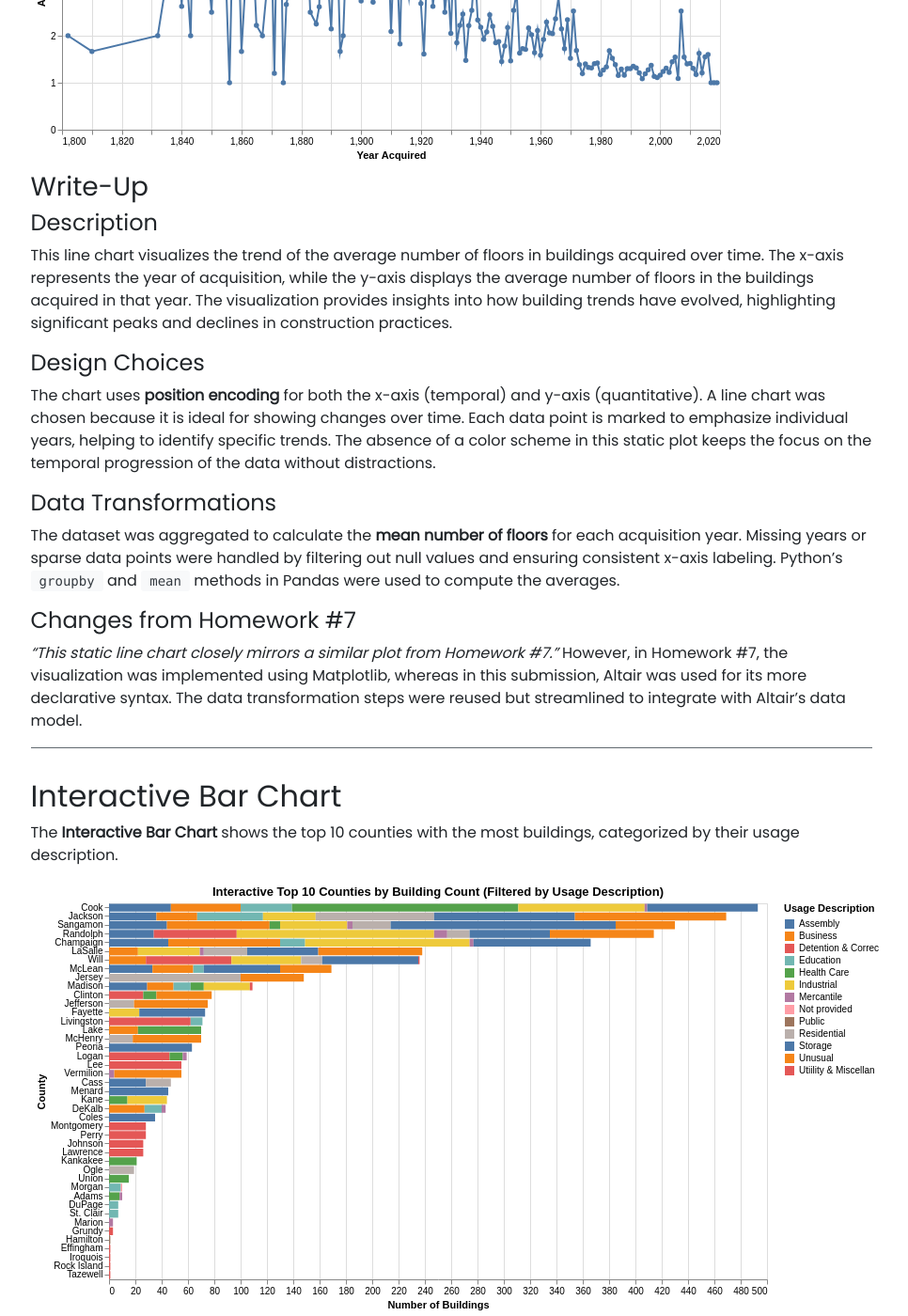
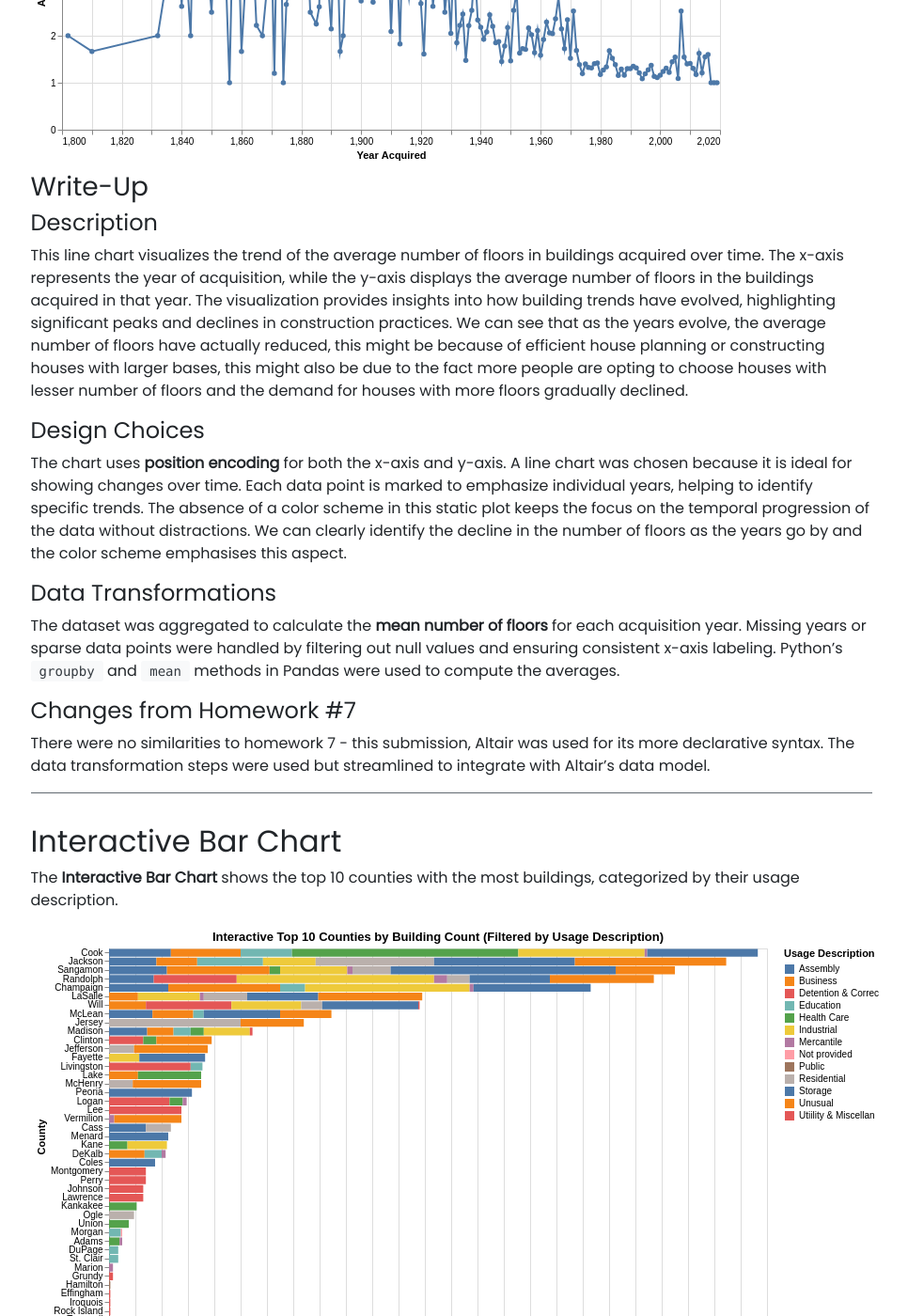
Before and after one commit to narenshetty98/narenshetty98.github.io, a Jekyll site: the page built from _projects/Building_inventory.md, in a window 1280 px wide and 1400 px high, scrolled down 811 px. Shown: the whole window at 94% size, without its empty margins (160-1126 px from the left). Built offline with Jekyll 4.4.1, drawn with Linux system fonts in a browser that asks for light colours; nearby versions of some CDN libraries; some of the changed text lies outside the part shown.

Commit message:
Update Building_inventory.md

```diff
--- a/_projects/Building_inventory.md
+++ b/_projects/Building_inventory.md
@@ -31,16 +31,16 @@ The **Static Line Chart** illustrates the average number of floors acquired by y
 ### Write-Up
 
 #### Description
-This line chart visualizes the trend of the average number of floors in buildings acquired over time. The x-axis represents the year of acquisition, while the y-axis displays the average number of floors in the buildings acquired in that year. The visualization provides insights into how building trends have evolved, highlighting significant peaks and declines in construction practices.
+This line chart visualizes the trend of the average number of floors in buildings acquired over time. The x-axis represents the year of acquisition, while the y-axis displays the average number of floors in the buildings acquired in that year. The visualization provides insights into how building trends have evolved, highlighting significant peaks and declines in construction practices. We can see that as the years evolve, the average number of floors have actually reduced, this might be because of efficient house planning or constructing houses with larger bases, this might also be due to the fact more people are opting to choose houses with lesser number of floors and the demand for houses with more floors gradually declined.
 
 #### Design Choices
-The chart uses **position encoding** for both the x-axis (temporal) and y-axis (quantitative). A line chart was chosen because it is ideal for showing changes over time. Each data point is marked to emphasize individual years, helping to identify specific trends. The absence of a color scheme in this static plot keeps the focus on the temporal progression of the data without distractions.
+The chart uses **position encoding** for both the x-axis  and y-axis. A line chart was chosen because it is ideal for showing changes over time. Each data point is marked to emphasize individual years, helping to identify specific trends. The absence of a color scheme in this static plot keeps the focus on the temporal progression of the data without distractions. We can clearly identify the decline in the number of floors as the years go by and the color scheme emphasises this aspect.
 
 #### Data Transformations
 The dataset was aggregated to calculate the **mean number of floors** for each acquisition year. Missing years or sparse data points were handled by filtering out null values and ensuring consistent x-axis labeling. Python’s `groupby` and `mean` methods in Pandas were used to compute the averages.
 
 #### Changes from Homework #7
-*"This static line chart closely mirrors a similar plot from Homework #7."* However, in Homework #7, the visualization was implemented using Matplotlib, whereas in this submission, Altair was used for its more declarative syntax. The data transformation steps were reused but streamlined to integrate with Altair's data model.
+There were no similarities to homework 7 - this submission, Altair was used for its more declarative syntax. The data transformation steps were used but streamlined to integrate with Altair's data model.
 
 
 
@@ -63,7 +63,7 @@ The visualization uses **bar encoding** for the count of buildings and a **categ
 The raw dataset was grouped by county and usage description to compute the total building count for each combination. Only the top 10 counties (by total building count) were retained, and the data was pivoted to prepare for a stacked representation. Filters were applied to remove null or insignificant categories.
 
 #### Changes from Homework #7
-*"The concept of a stacked bar chart was also used in Homework #7."* However, this chart was enhanced with interactivity and a categorical filter for usage descriptions. Additionally, Altair was used to incorporate seamless interactivity compared to the static plot in Homework #7.
+This chart was enhanced with interactivity and a categorical filter for usage descriptions. Additionally, Altair was used to incorporate seamless interactivity compared and there were no similarities to homework 7.
 
 #### Interactivity
 This bar chart includes a **filter widget** for usage descriptions. Users can select a specific usage category (e.g., "Residential" or "Unusual") to dynamically filter the chart. This interactivity enhances the visualization by enabling a detailed exploration of specific subsets of the data, making it more engaging and informative for end users.
```
